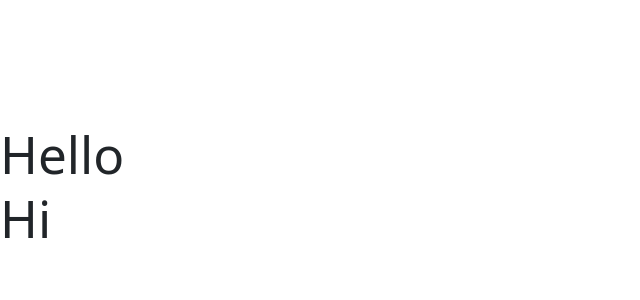
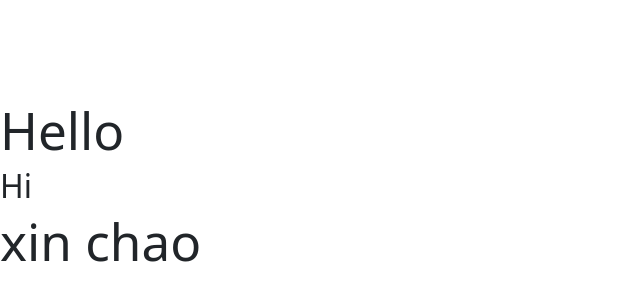
Before and after one commit to tuanh0305/math-util-live, a React (Vite) app: page / in a window 1280 px wide. Shown: the part 210-510 px from the top of the page, without its empty margins (0-640 px from the left). Built offline with nearby package versions, Linux system fonts and the light colour scheme.

Commit message:
sửa App.jsx local

```diff
--- a/src/App.jsx
+++ b/src/App.jsx
@@ -2,7 +2,8 @@ function App() {
   return (
     <>
       <h1>Hello</h1>
-      <h1>Hi</h1>
+      <h2>Hi</h2>
+      <h1>xin chao</h1>
     </>
   )
 }
```
